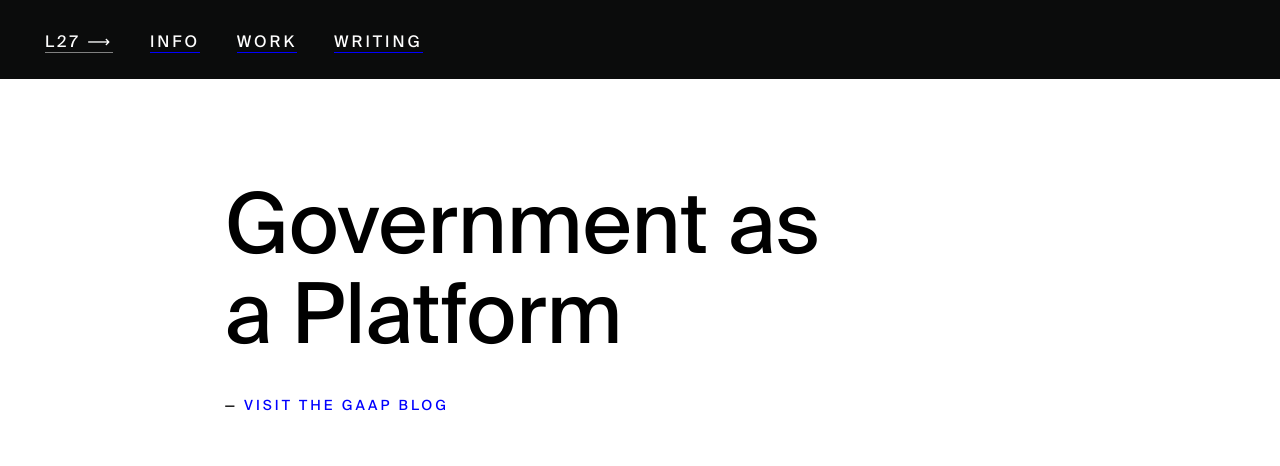
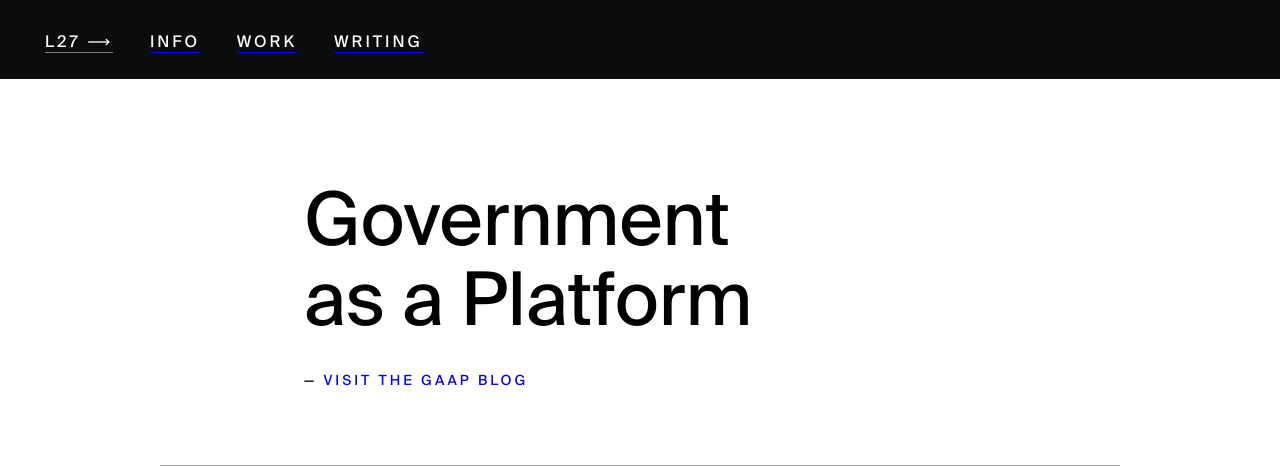
Before and after one commit to stephenjoe1/loft27design, a PHP site: page /project-gaap.html in a window 1280 px wide. Shown: the top 466 px of the page. Run offline with PHP 8.4, Linux system fonts and the light colour scheme; some libraries are stand-ins or nearby versions; grey boxes are pictures that could not be loaded.

Commit message:
adjusted css for gaap and govdesign projects

```diff
--- a/css/main.css
+++ b/css/main.css
@@ -256,8 +256,8 @@ content: none;
 }
 
 .project-intro h1 {
-	font-size: 84px;
-	line-height: 90px;
+	font-size: 74px;
+	line-height: 80px;
 	margin-top: 30px;
 	margin-bottom: 45px;
 	margin-left: 15%;
--- a/project-gaap.html
+++ b/project-gaap.html
@@ -10,7 +10,6 @@
 	</head>
 	<body>
 		<div class="header-wrapper">
-
 				<div class="menu">
 					<ul>
 						<li><a class="home-link" href="index.html">L27 ⟶</a></li>
@@ -21,9 +20,13 @@
 				</div>
 		</div>
 
-		<div class="main-section">
+		<div class="work-section">
 			<div class="project-intro">
 				<h1>Government as a Platform<span class="project-link">— <a href="https://governmentasaplatform.blog.gov.uk/">VISIT THE GAAP BLOG</a></span></h1>
+
+				<img src="images/gaap-screens.png">
+				<div class="credit"><p>Some of the platforms we developed</p></div>
+
 				<h2>A common platform approach</h2>
 					<p>After an extensive period of research with service teams across government it became clear repetition was often occurring in service delivery. Government was waisting time and money working in silos and building the same things time and time again.</p>
 
@@ -41,8 +44,6 @@
 
 					<p>I lead design across the platforms, working at a micro and macro level with the multidisciplinary delivery teams. I helped guide the strategic vision while also getting stuck into the nuts and bolts of delivering the platforms based on user needs.</p>
 
-				<img src="images/gaap-screens.png">
-				<div class="credit"><p>Some of the platforms we developed</p></div>
 				<img src="images/gaap-team.jpg">
 				<div class="credit"><p>The GOV.UK Notify multidisciplinary team</p></div>
 
--- a/project-govuk.html
+++ b/project-govuk.html
@@ -7,7 +7,6 @@
 		<meta name="viewport" content="width=device-width">
 		<link rel="stylesheet" href="css/about.css">
 		<link rel="stylesheet" href="main.css" type="text/css" charset="utf-8" />
-		<link rel="preconnect" href="https://fonts.gstatic.com">
 	</head>
 	<body>
 		<div class="header-wrapper">
```
Also changed, not shown: project-govdesign-meetup.html (+4 -6 lines).
